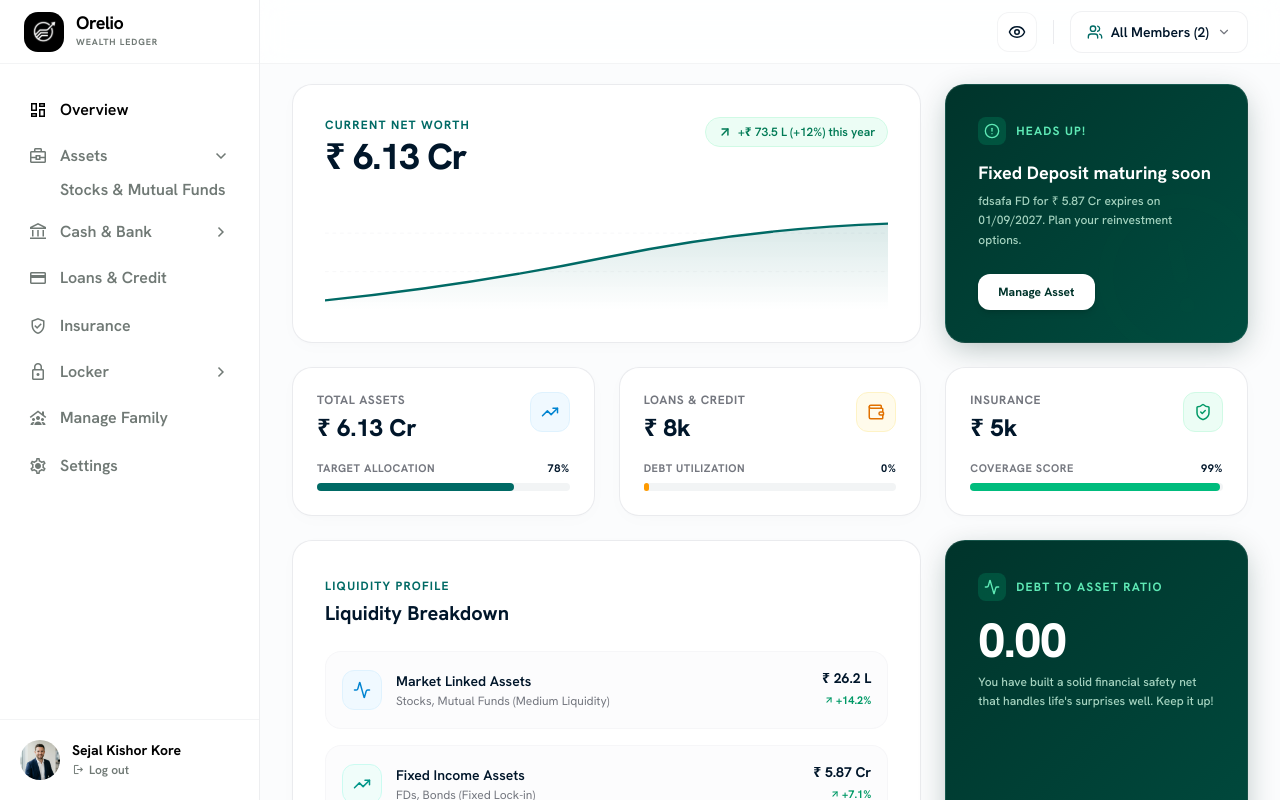
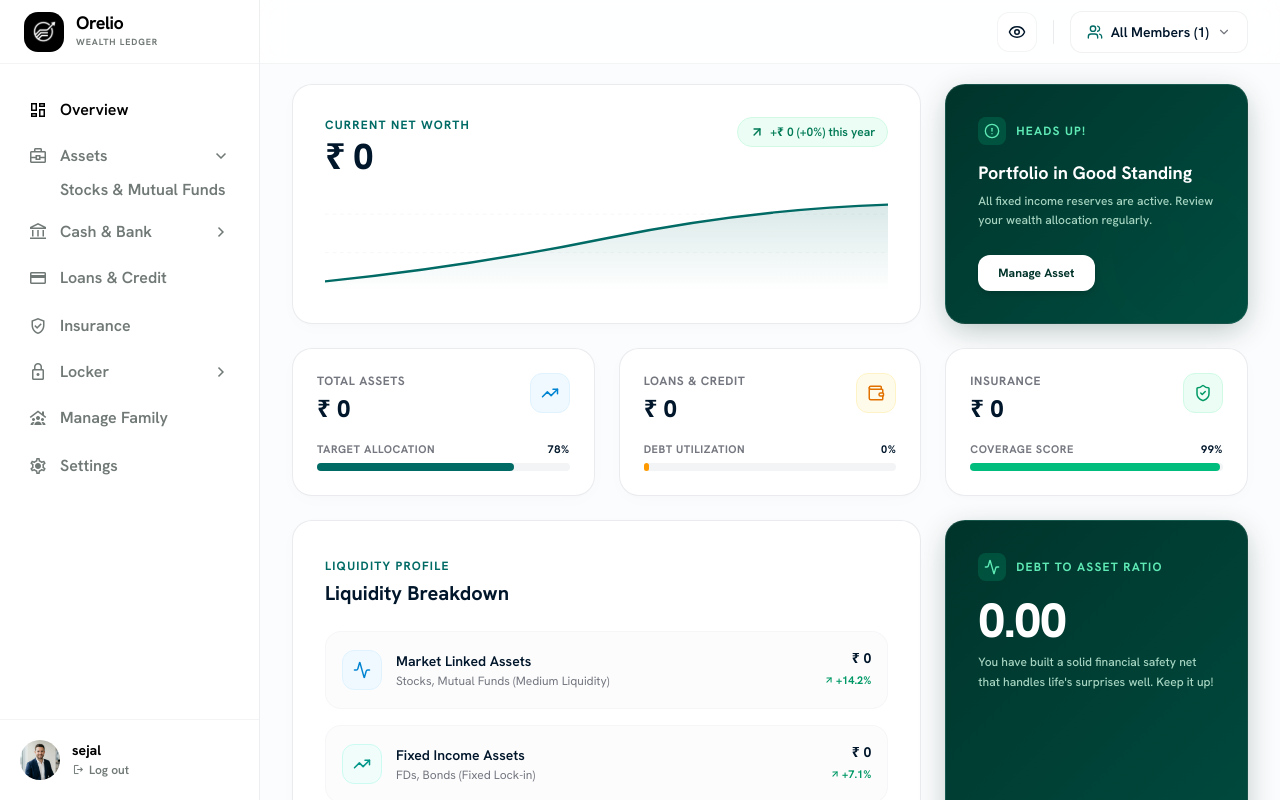
Before and after one commit to oreliolabs/orelio, a React (Vite) app: page / in a window 1280 px wide. Shown: the top 800 px of the page. Built offline with nearby package versions, Linux system fonts and the light colour scheme.

Commit message:
feat: implement user onboarding flow with state synchronization and persistent data initialization

```diff
--- a/src/App.tsx
+++ b/src/App.tsx
@@ -1,4 +1,4 @@
-import { useState } from 'react';
+import { useState, useEffect } from 'react';
 import { Sidebar } from './components/Sidebar';
 import { Topbar } from './components/Topbar';
 import { Overview } from './components/Overview';
@@ -34,7 +34,16 @@ function App() {
   const handleSignIn = () => {
     setIsAuthenticated(true);
     localStorage.setItem('orelio_authenticated', 'true');
+    setMembers(getFamilyMembers());
+    setSettings(getUserSettings());
   };
+
+  useEffect(() => {
+    if (isAuthenticated) {
+      setMembers(getFamilyMembers());
+      setSettings(getUserSettings());
+    }
+  }, [isAuthenticated]);
 
   const [members, setMembers] = useState<FamilyMember[]>(() => getFamilyMembers());
   const [selectedMemberId, setSelectedMemberId] = useState<string | 'all'>(() => {
--- a/src/components/welcome/WelcomePage.tsx
+++ b/src/components/welcome/WelcomePage.tsx
@@ -62,6 +62,7 @@ export const WelcomePage: React.FC<WelcomePageProps> = ({ onSignIn }) => {
         return;
       }
 
+      setActiveUserId(currentUser.id);
       setIsUnlocked(true);
       setTimeout(() => {
         onSignIn();
--- a/src/data/orelioStore.ts
+++ b/src/data/orelioStore.ts
@@ -31,14 +31,32 @@ function cloneSeed(): OrelioDatabase {
 }
 
 function sanitizeVault(vault: UserVaultData): UserVaultData {
-  return {
-    ...vault,
-    familyMembers: vault.familyMembers
-      ? vault.familyMembers.map((m) => {
+  let members = vault.familyMembers
+    ? vault.familyMembers
+        .filter((m) => m.firstName !== 'Rajesh' && m.firstName !== 'mmmm')
+        .map((m) => {
           const { age, ...rest } = m;
           return rest;
         })
-      : [],
+    : [];
+
+  if (members.length === 0) {
+    members = [
+      {
+        id: '1',
+        firstName: 'Sejal',
+        lastName: 'Kore',
+        role: 'Self',
+        dob: '18/02/2000',
+        gender: 'Female',
+        isDependent: false
+      }
+    ];
+  }
+
+  return {
+    ...vault,
+    familyMembers: members,
     policies: vault.policies
       ? vault.policies.map((p) => ({
           ...p,
--- a/src/data/orelio_database.json
+++ b/src/data/orelio_database.json
@@ -1,5 +1,5 @@
 {
-  "activeUserId": "usr-alexander-bloom",
+  "activeUserId": "usr-1789111649565",
   "users": {
     "usr-alexander-bloom": {
       "profile": {
@@ -26,21 +26,12 @@
         "familyMembers": [
           {
             "id": "1",
-            "firstName": "Rajesh",
-            "lastName": "Dubey",
+            "firstName": "Sejal",
+            "lastName": "Kore",
             "role": "Self",
-            "dob": "15/02/1973",
-            "isDependent": false,
-            "gender": "Male"
-          },
-          {
-            "id": "1788452518369",
-            "firstName": "mmmm",
-            "lastName": "mm",
-            "role": "Child",
-            "dob": "30/08/2026",
-            "isDependent": false,
-            "gender": "Female"
+            "dob": "18/02/2000",
+            "gender": "Female",
+            "isDependent": false
           }
         ],
         "bankAccounts": [],
@@ -906,9 +897,8 @@
         "tier": "STANDARD"
       },
       "security": {
-        "passwordHash": "f6acca21ec50a3317585fa7f646c6278:254a258963851dfd559ca7429a39ac6fe4e7634a43bf2e44b8144320bc876653",
-        "passwordHint": "",
-        "lastChanged": 1741679800000
+        "passwordHash": "2efcab5735fce23dea92fdee7b826a11:2c5bce1c06e18aa9454b0e5c4697f44c52dad7abaa23b726e5881609cde387a1",
+        "lastChanged": 1789113965588
       },
       "vault": {
         "settings": {
```
Also changed, not shown: 1 other file (tests, documents, lock files or other folders).
